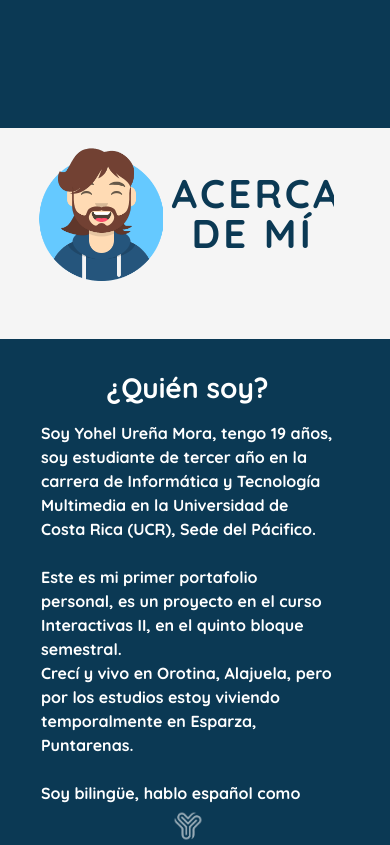
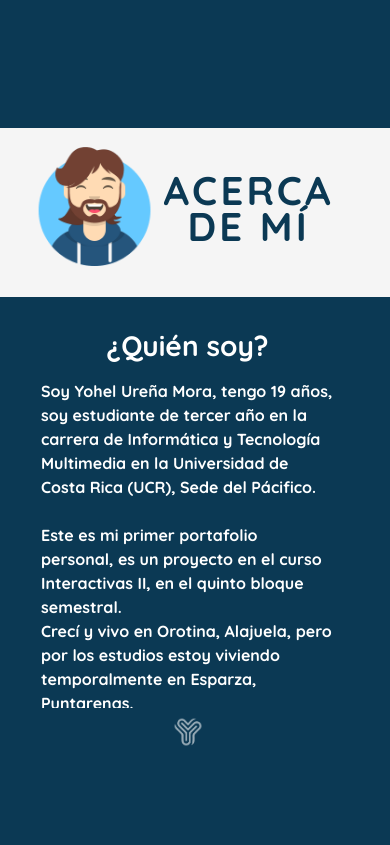
Before and after one commit to yohel715/portafolio, a React app: page / in a window 390 px wide. Shown: the part 800-1645 px from the top of the page. Built offline with nearby package versions, Linux system fonts and the light colour scheme.

Commit message:
about arreglos

```diff
--- a/src/index.scss
+++ b/src/index.scss
@@ -445,15 +445,15 @@ body {
       padding: 0.5rem 3rem;
     }
     &_title {
-      padding-top: 1.8rem;
-      line-height: 2.5rem;
+      padding-top: 1.7rem;
+      line-height: 2.3rem;
       letter-spacing: 0.2rem;
     }
     &_content_avatar{
-      height: 150px;
+      height: 140px;
     }
     &_avatar{
-      height: 145px;
+      height: 130px;
     }
     &_column {
       justify-content: flex-start;
@@ -464,16 +464,16 @@ body {
       display: flex;
       background: whitesmoke;
       color: #0b3954;
-      height: 25vh;
+      height: 20vh;
     }
     &_column__right{
-      height: 75vh;
+      height: 70vh;
     }
     &_info{
-      height: 75%;
+      height: 70%;
     }
     &_logo {
-      margin: 0rem !important;
+      margin: 0.5rem !important;
       animation: flickerAnimation 3s infinite;
     }
   }
```
